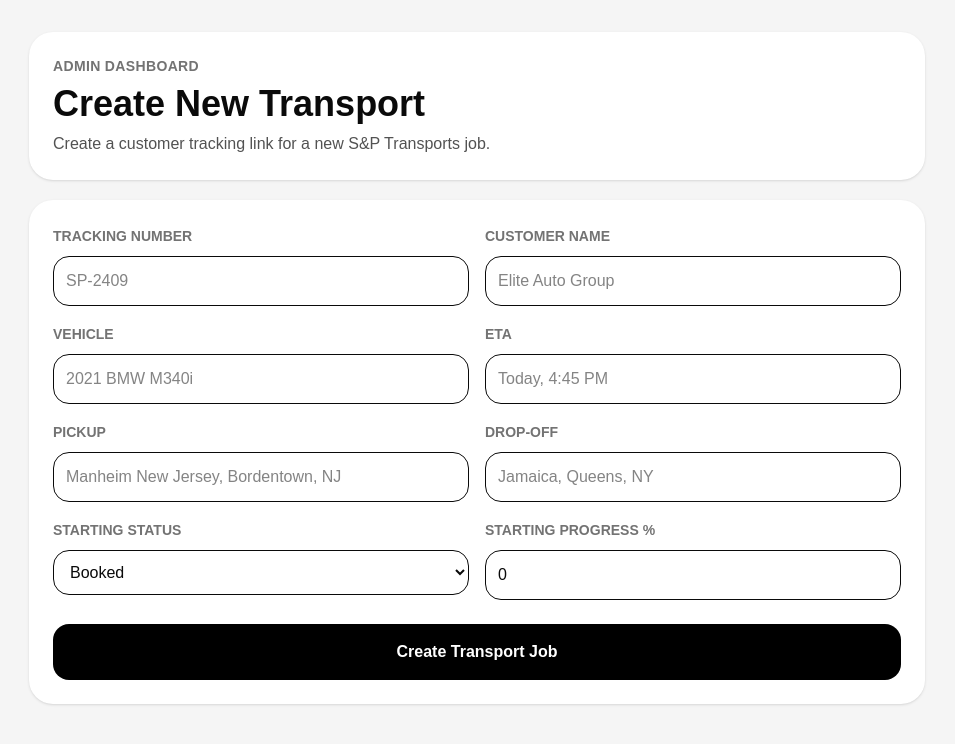
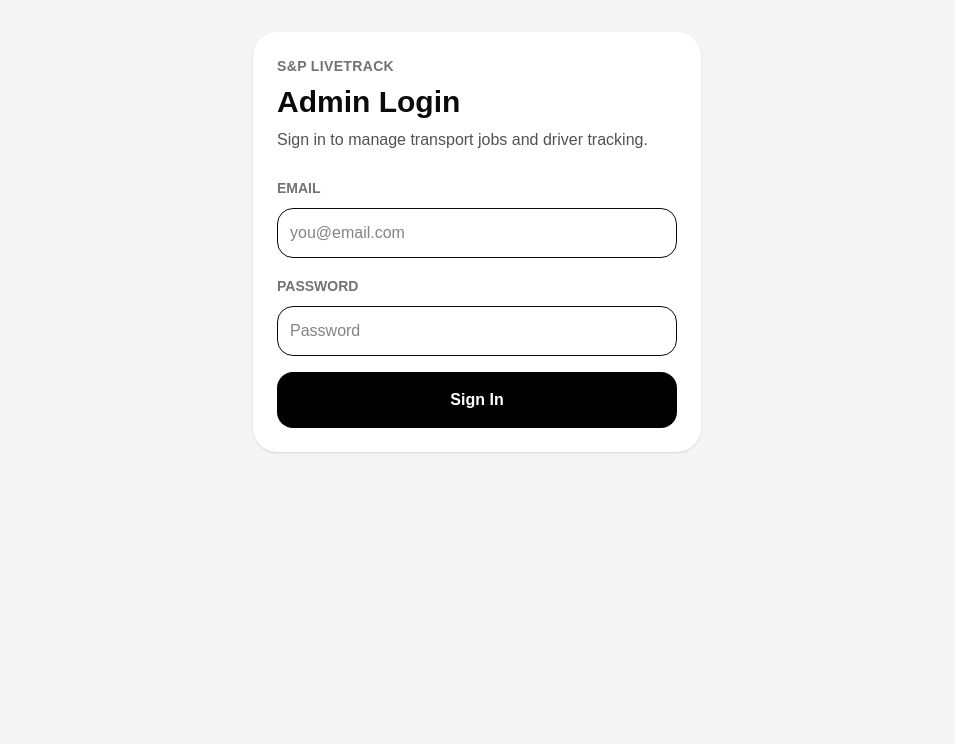
Before and after one commit to sptransport/sp-livetrack, a Next.js app: page /admin/new in a window 1280 px wide. Shown: the top 744 px of the page, without its empty margins (163-1118 px from the left). Built offline with nearby package versions, Linux system fonts and the light colour scheme; no server answers.

Commit message:
Protect admin and driver pages with Firebase login

```diff
--- a/app/admin/new/page.js
+++ b/app/admin/new/page.js
@@ -1,10 +1,12 @@
 "use client";
+
+import AuthGate from "@/components/AuthGate";
 
 import { useState } from "react";
 import { collection, addDoc } from "firebase/firestore";
 import { db } from "@/lib/firebase";
 
-export default function NewJobPage() {
+function NewJobPageContent() {
   const [form, setForm] = useState({
     jobId: "",
     customerName: "",
@@ -228,3 +230,11 @@ export default function NewJobPage() {
     </main>
   );
 }
+
+export default function NewJobPage() {
+  return (
+    <AuthGate>
+      <NewJobPageContent />
+    </AuthGate>
+  );
+}
--- a/app/admin/page.js
+++ b/app/admin/page.js
@@ -1,4 +1,6 @@
 "use client";
+
+import AuthGate from "@/components/AuthGate";
 
 import { useEffect, useState } from "react";
 import {
@@ -12,7 +14,7 @@ import {
 } from "firebase/firestore";
 import { db } from "@/lib/firebase";
 
-export default function AdminPage() {
+function AdminPageContent() {
   const [jobId, setJobId] = useState("SP-2408");
   const [docId, setDocId] = useState(null);
   const [job, setJob] = useState(null);
@@ -352,3 +354,11 @@ export default function AdminPage() {
     </main>
   );
 }
+
+export default function AdminPage() {
+  return (
+    <AuthGate>
+      <AdminPageContent />
+    </AuthGate>
+  );
+}
--- a/app/driver/[jobId]/page.js
+++ b/app/driver/[jobId]/page.js
@@ -1,4 +1,6 @@
 "use client";
+
+import AuthGate from "@/components/AuthGate";
 
 import { useEffect, useRef, useState } from "react";
 import { useParams } from "next/navigation";
@@ -13,7 +15,7 @@ import {
 } from "firebase/firestore";
 import { db } from "@/lib/firebase";
 
-export default function DriverPage() {
+function DriverPageContent() {
   const params = useParams();
   const jobId = params.jobId;
 
@@ -273,3 +275,11 @@ export default function DriverPage() {
     </main>
   );
 }
+
+export default function DriverPage() {
+  return (
+    <AuthGate>
+      <DriverPageContent />
+    </AuthGate>
+  );
+}
--- /dev/null
+++ b/components/AuthGate.js
@@ -0,0 +1,116 @@
+"use client";
+
+import { useEffect, useState } from "react";
+import {
+  onAuthStateChanged,
+  signInWithEmailAndPassword,
+  signOut,
+} from "firebase/auth";
+import { auth } from "@/lib/firebase";
+
+export default function AuthGate({ children }) {
+  const [user, setUser] = useState(null);
+  const [checking, setChecking] = useState(true);
+  const [email, setEmail] = useState("");
+  const [password, setPassword] = useState("");
+  const [message, setMessage] = useState("");
+
+  useEffect(() => {
+    const unsubscribe = onAuthStateChanged(auth, (currentUser) => {
+      setUser(currentUser);
+      setChecking(false);
+    });
+
+    return () => unsubscribe();
+  }, []);
+
+  async function login(e) {
+    e.preventDefault();
+    setMessage("Signing in...");
+
+    try {
+      await signInWithEmailAndPassword(auth, email, password);
+      setMessage("");
+    } catch (error) {
+      console.error(error);
+      setMessage("Login failed. Check your email and password.");
+    }
+  }
+
+  if (checking) {
+    return (
+      <main className="min-h-screen bg-neutral-100 p-6">
+        <div className="mx-auto max-w-md rounded-3xl bg-white p-6 shadow">
+          Checking login...
+        </div>
+      </main>
+    );
+  }
+
+  if (!user) {
+    return (
+      <main className="min-h-screen bg-neutral-100 p-4 text-neutral-950 md:p-8">
+        <div className="mx-auto max-w-md rounded-3xl bg-white p-6 shadow-sm">
+          <p className="text-sm font-semibold uppercase tracking-wide text-neutral-500">
+            S&P LiveTrack
+          </p>
+          <h1 className="mt-2 text-3xl font-bold">Admin Login</h1>
+          <p className="mt-2 text-neutral-600">
+            Sign in to manage transport jobs and driver tracking.
+          </p>
+
+          <form onSubmit={login} className="mt-6 space-y-4">
+            <div>
+              <label className="text-sm font-bold uppercase text-neutral-500">
+                Email
+              </label>
+              <input
+                type="email"
+                className="mt-2 w-full rounded-2xl border p-3"
+                value={email}
+                onChange={(e) => setEmail(e.target.value)}
+                placeholder="you@email.com"
+              />
+            </div>
+
+            <div>
+              <label className="text-sm font-bold uppercase text-neutral-500">
+                Password
+              </label>
+              <input
+                type="password"
+                className="mt-2 w-full rounded-2xl border p-3"
+                value={password}
+                onChange={(e) => setPassword(e.target.value)}
+                placeholder="Password"
+              />
+            </div>
+
+            <button
+              type="submit"
+              className="w-full rounded-2xl bg-black px-5 py-4 font-bold text-white"
+            >
+              Sign In
+            </button>
+          </form>
+
+          {message && <p className="mt-4 text-sm font-semibold">{message}</p>}
+        </div>
+      </main>
+    );
+  }
+
+  return (
+    <>
+      <div className="fixed bottom-4 right-4 z-50">
+        <button
+          onClick={() => signOut(auth)}
+          className="rounded-full bg-black px-4 py-2 text-xs font-bold text-white shadow-lg"
+        >
+          Sign out
+        </button>
+      </div>
+      {children}
+    </>
+  );
+}
--- a/lib/firebase.js
+++ b/lib/firebase.js
@@ -1,4 +1,5 @@
 import { initializeApp } from "firebase/app";
+import { getAuth } from "firebase/auth";
 import { getFirestore } from "firebase/firestore";
 
 const firebaseConfig = {
@@ -13,3 +14,4 @@ const firebaseConfig = {
 const app = initializeApp(firebaseConfig);
 
 export const db = getFirestore(app);
+export const auth = getAuth(app);
```
